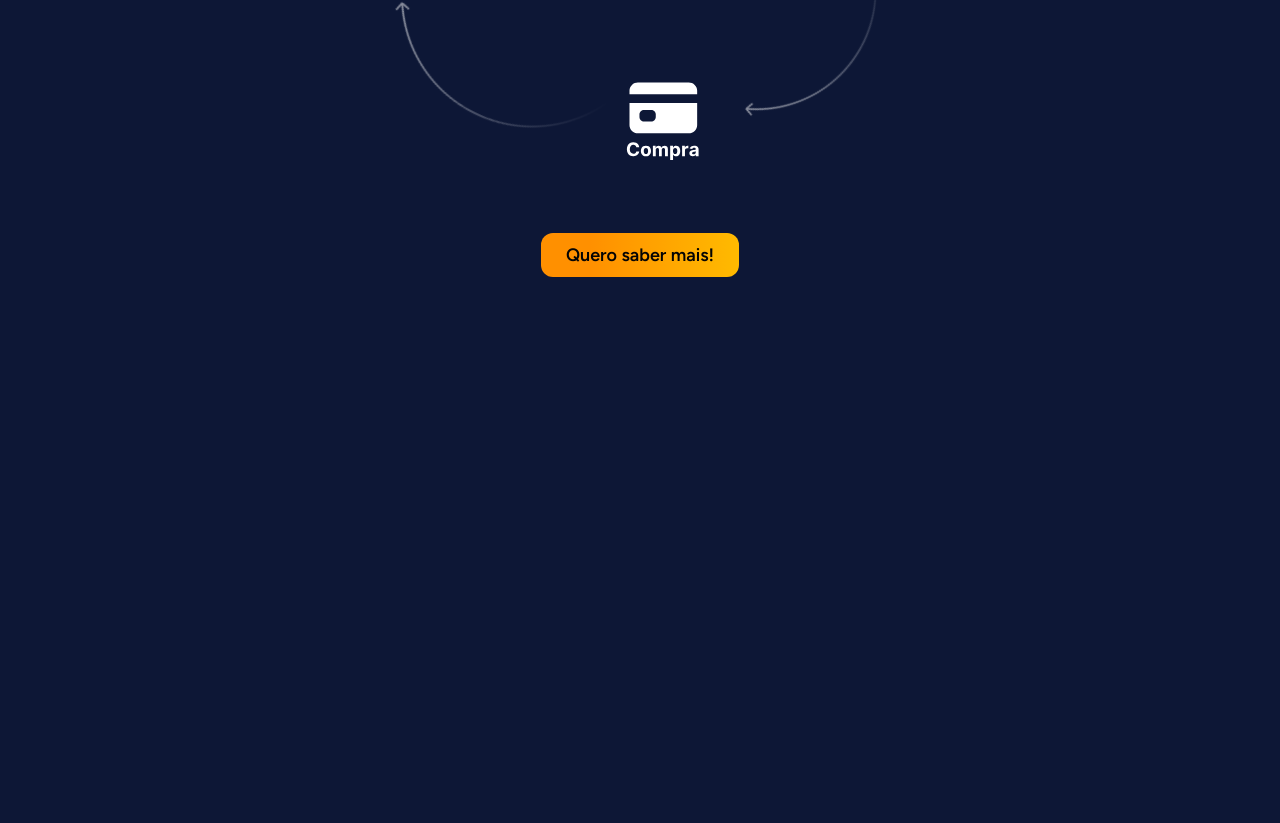
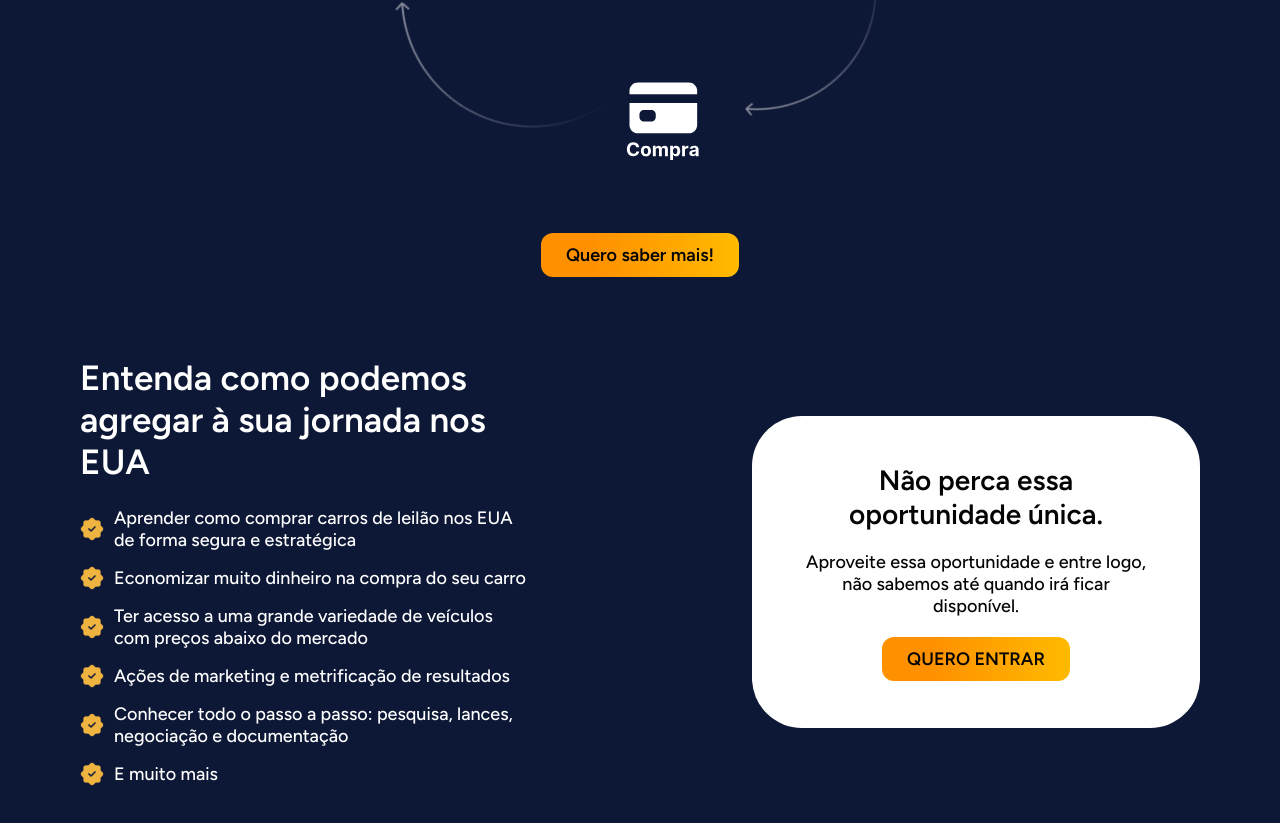
Before and after one commit to wemersonmatheuss/vcusaauto, a React (Vite) app: page / in a window 1280 px wide. Shown: the part 1605-2428 px from the top of the page. Before the commit the page ends 1882 px from the top, so only its background shows below. Built offline with nearby package versions, Linux system fonts and the light colour scheme.

Commit message:
feat: create Differential and Point component with styles

```diff
--- a/src/App.tsx
+++ b/src/App.tsx
@@ -2,6 +2,7 @@ import { Main } from "./Components/Main"
 import { Carousel } from "./Components/Carousel"
 import { Contradiction } from "./Components/Contradiction"
 import { Loop } from "./Components/Loop"
+import { Differential } from "./Components/Differential"
 
 export function App() {
   return (
@@ -13,6 +14,8 @@ export function App() {
       <Contradiction/>
 
       <Loop/>
+
+      <Differential/>
     </div>
   )
 }
--- /dev/null
+++ b/src/Components/Differential/index.tsx
@@ -0,0 +1,34 @@
+import styles from "./styles.module.css"
+
+import { Point } from "../Point"
+import { Button } from "../Button"
+
+export function Differential() {
+    return (
+        <section className={styles.container}>
+            <div className={styles.differentials}>
+                <div className={styles.title}>
+                    <h2>Entenda como podemos agregar à sua jornada nos EUA</h2>
+                </div>
+
+                <div className={styles.allPoints}>
+                    <Point name="Aprender como comprar carros de leilão nos EUA de forma segura e estratégica"/>
+                    <Point name="Economizar muito dinheiro na compra do seu carro"/>
+                    <Point name="Ter acesso a uma grande variedade de veículos com preços abaixo do mercado"/>
+                    <Point name="Ações de marketing e metrificação de resultados"/>
+                    <Point name="Conhecer todo o passo a passo: pesquisa, lances, negociação e documentação"/>
+                    <Point name="E muito mais"/>
+                </div>
+            </div>
+
+            <div className={styles.cta}>
+                <h3>Não perca essa oportunidade única.</h3>
+
+                <p>Aproveite essa oportunidade e entre logo, não sabemos até quando irá ficar disponível.</p>
+
+                <Button name="QUERO ENTRAR"/>
+            </div>
+
+        </section>
+    )
+}
--- /dev/null
+++ b/src/Components/Differential/styles.module.css
@@ -0,0 +1,66 @@
+.container {
+    width: 100%;
+    height: auto;
+
+    padding: 80px;
+
+    display: flex;
+    align-items: center;
+    justify-content: space-between;
+
+    color: var(--text-color-white);
+}
+
+.differentials {
+    width: 40%;
+    height: auto;
+
+    display: flex;
+    flex-direction: column;
+    gap: 24px;
+}
+
+.title h2 {
+   font-size: 35px;
+   font-weight: 600;
+}
+
+.allPoints {
+    display: flex;
+    flex-direction: column;
+    gap: 15px;
+}
+
+
+
+.cta {
+    width: 40%;
+
+    padding: 47px;
+
+    border-radius: 50px;
+
+    color: var(--text-color-black);
+    background: var(--text-color-white);
+
+    display: flex;
+    flex-direction: column;
+    gap: 20px;
+    align-items: center;
+}
+
+.cta h3 {
+    font-size: 28px;
+    font-weight: 600;
+
+    color: var(--text-color-black);
+
+    text-align: center;
+}
+
+.cta p {
+    font-size: 18px;
+    font-weight: 500;
+
+    text-align: center;
+}
--- /dev/null
+++ b/src/Components/Point/index.tsx
@@ -0,0 +1,16 @@
+import styles from "./styles.module.css"
+
+import check from "../../assets/svg/check.svg"
+
+type Props= {
+    name: string
+}
+
+export function Point({ name }:Props) {
+    return (
+        <div className={styles.container}>
+            <img src={check} alt="Icone de check" />
+            <p>{ name }</p>
+        </div>
+    )
+}
--- /dev/null
+++ b/src/Components/Point/styles.module.css
@@ -0,0 +1,18 @@
+.container {
+    width: 100%;
+
+    display: flex;
+    gap: 10px;
+    align-items: center;
+}
+
+.container img {
+    width: 24px;
+    height: 24px;
+}
+
+
+.container p {
+    font-size: 18px;
+    font-weight: 500;
+}
```
